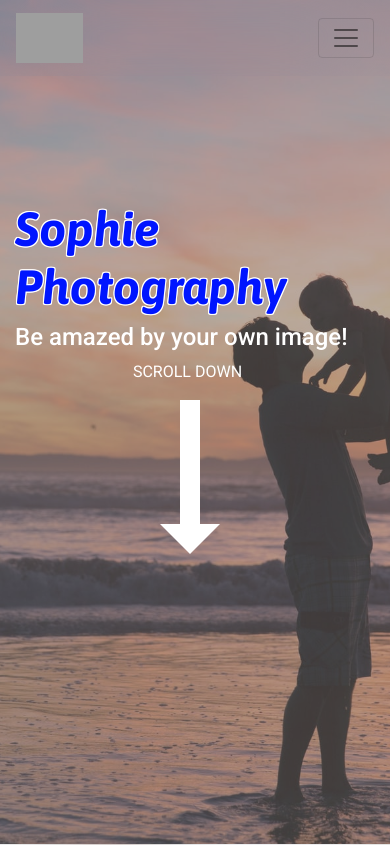
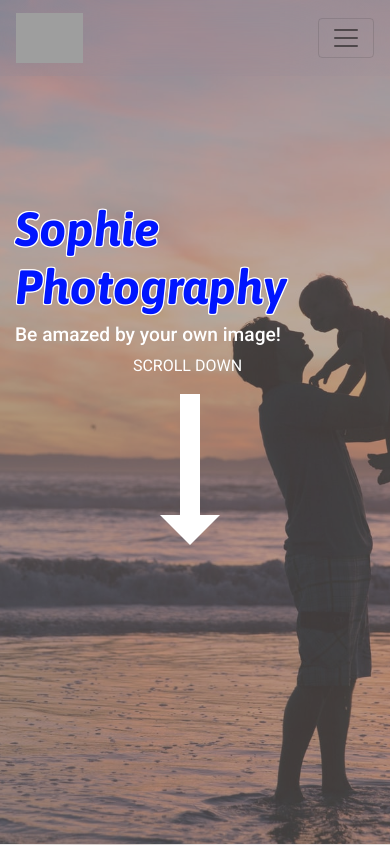
Before and after one commit to fabiodearaujo/sophie-photography-mp4, a Django app: page / in a window 390 px wide. Shown: the top 845 px of the page. Run offline with Django 3.2, Linux system fonts and the light colour scheme; parts of the project's set-up code (start-up, migrations or seed data) failed here and were passed over; some libraries are stand-ins or nearby versions; grey boxes are pictures that could not be loaded.

Commit message:
fixed styling from index

```diff
--- a/static/css/base.css
+++ b/static/css/base.css
@@ -618,7 +618,7 @@ footer {
     }
 
     .hero-call h4 {
-        width: 400px;
+        font-size: 1.2em;
     }
 
 }
```
